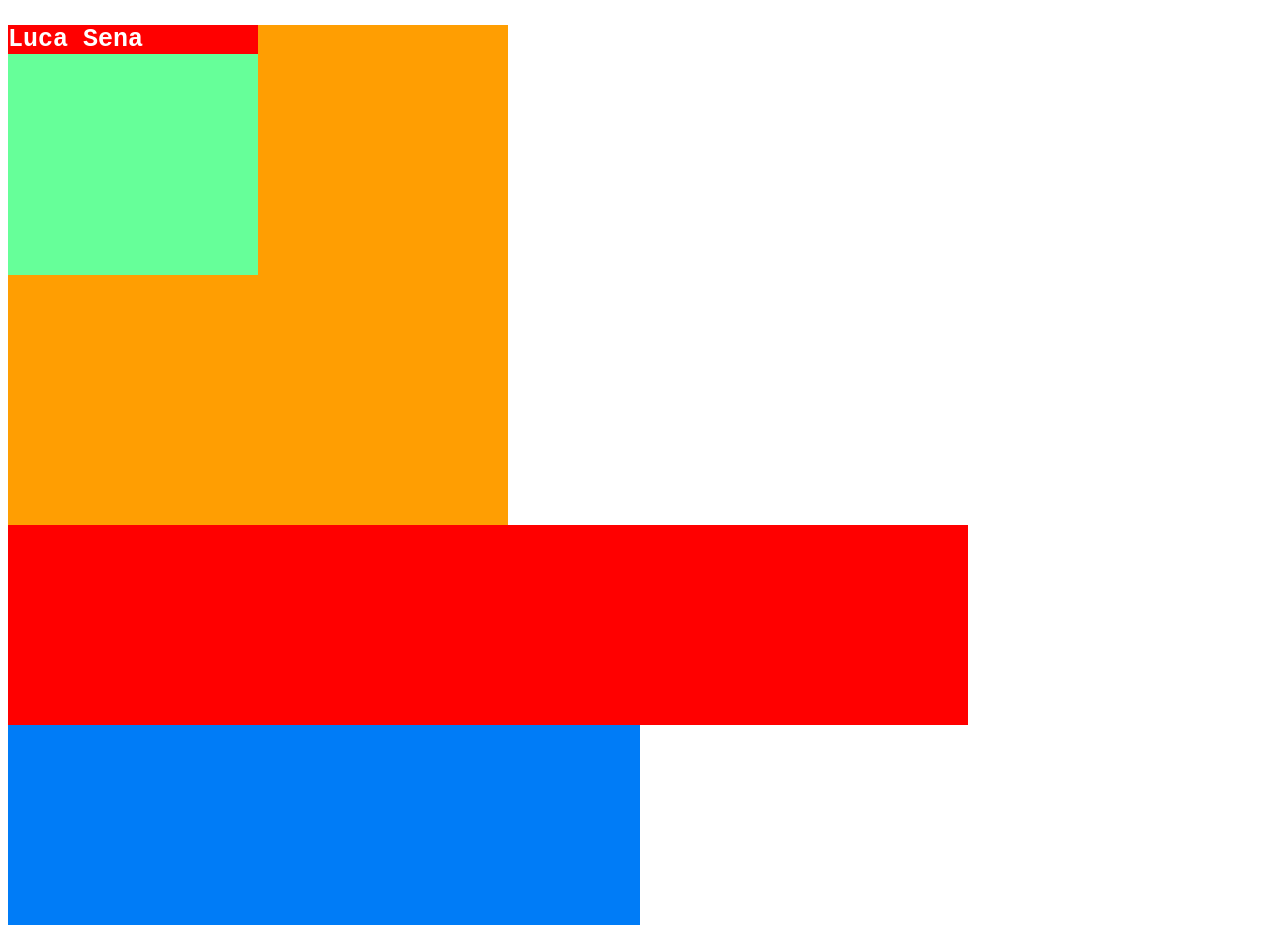
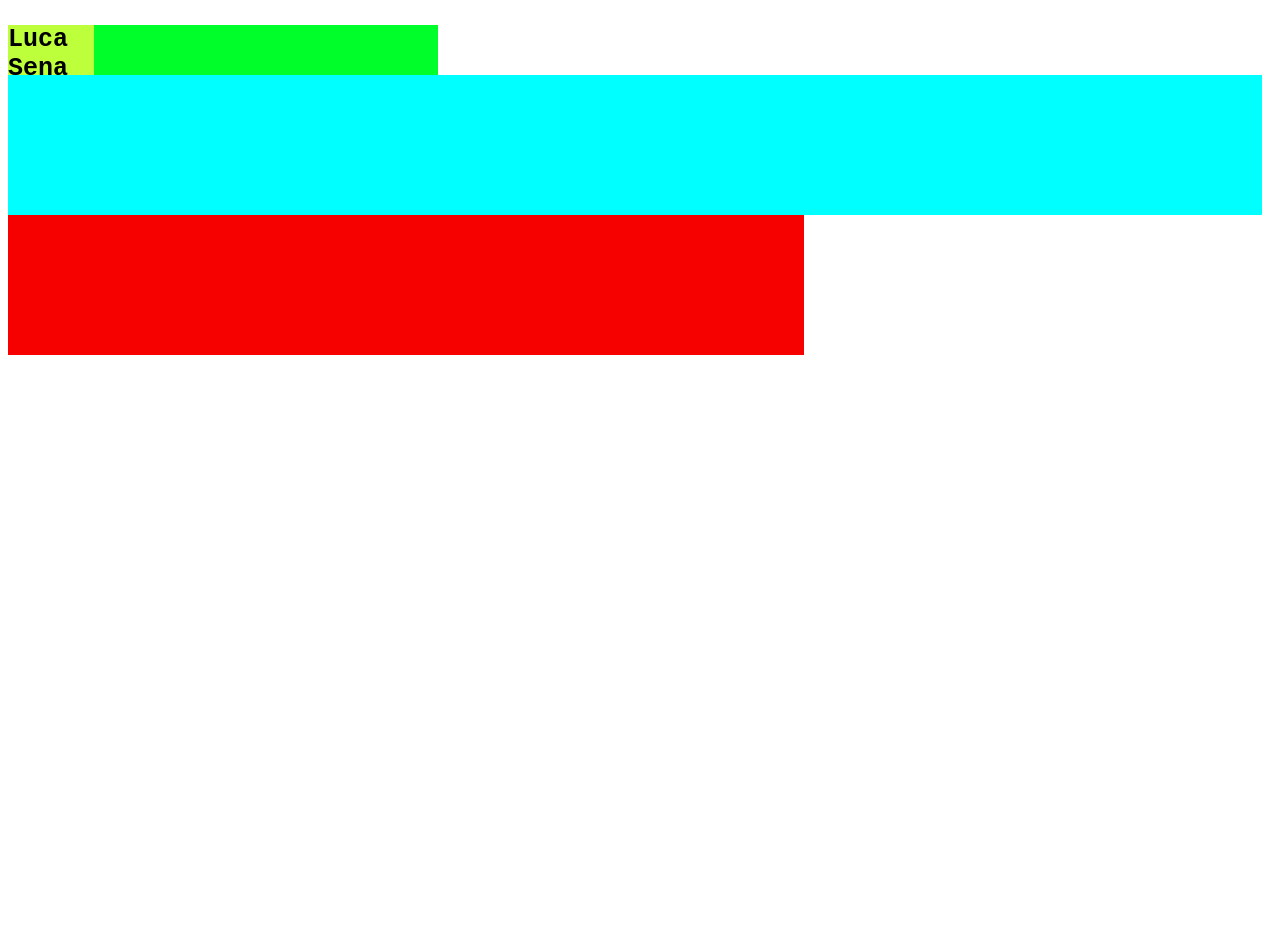
Before and after one commit to luca-sena/atividade-css1, a plain HTML site: page index2.html in a window 1280 px wide. After the commit the page ends 800 px from the top, so only its background shows below. Drawn offline with Linux system fonts and the light colour scheme.

Commit message:
atualização

```diff
--- a/index2.html
+++ b/index2.html
@@ -22,32 +22,32 @@
 </body>
 
 <style>
-    .a{ background-color: #ff9e02;
-        width: 500px;
-        height: 500px;
+    .a{ background-color: #00ff2a;
+        width: 430px;
+        height: 50px;
     }
 
     .b{
-        background-color: #66ff99;
-        width: 50%;
-        height: 50%
+        background-color: #ff00d0;
+        width: 20%;
+        height: 60%
     }
     .c{
         font-family: monospace;
         font-weight: bold ;
-        color: #ffff;
+        color: #000000;
         font-size: 25px;
-        background-color: #ff0000
+        background-color: #beff3b
     }
     .d{
-        width: 50%;
-        height: 50vh;
-        background-color: rgb(0, 124, 247)
+        width: 63%;
+        height: 35vh;
+        background-color: rgb(247, 0, 0)
     }
     .e{
-        width: 75vw;
+        width: 98vw;
         height: 50%;
-        background-color: rgb(255, 0, 0)
+        background-color: rgb(0, 255, 255)
     }
 </style>
 </html>
--- a/style.css
+++ b/style.css
@@ -1,11 +1,11 @@
-.a{ background-color: #ff9e02;
-    width: 500px;
-    height: 500px;
+.a{ background-color: #f7ff02;
+    width: 300px;
+    height: 120px;
 }
 
 .b{
-    background-color: #66ff99;
-    width: 50%;
+    background-color: #ff6666;
+    width: 30%;
     height: 50%
 }
 .c{
@@ -13,15 +13,15 @@
     font-weight: bold ;
     color: #ffff;
     font-size: 25px;
-    background-color: #ff0000
+    background-color: #000000
 }
 .d{
-    width: 50%;
+    width: 10%;
     height: 50vh;
-    background-color: rgb(0, 124, 247)
+    background-color: rgb(21, 247, 0)
 }
 .e{
     width: 75vw;
-    height: 50%;
-    background-color: rgb(255, 0, 0)
+    height: 10%;
+    background-color: rgb(255, 0, 225)
 }
```
